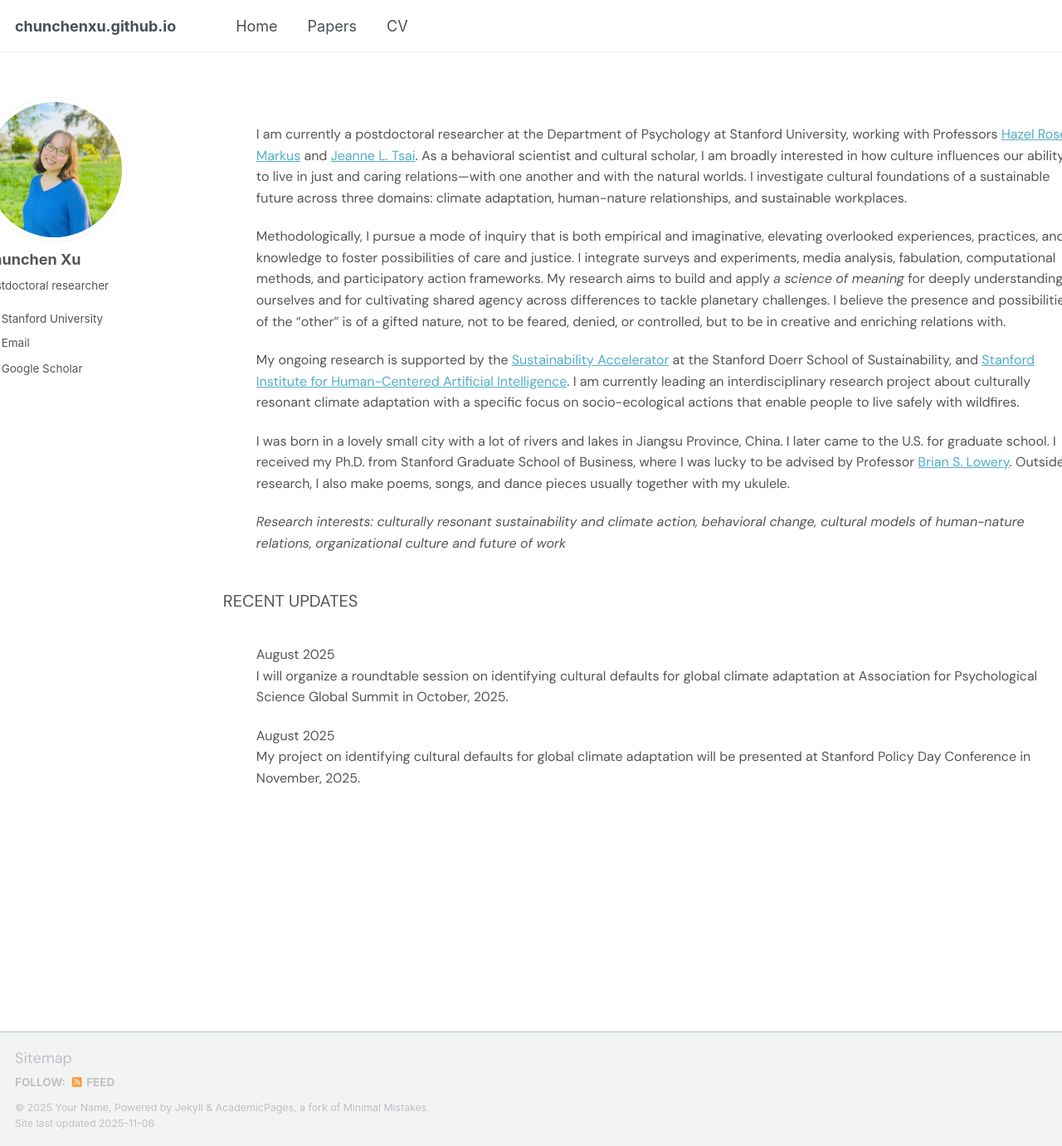
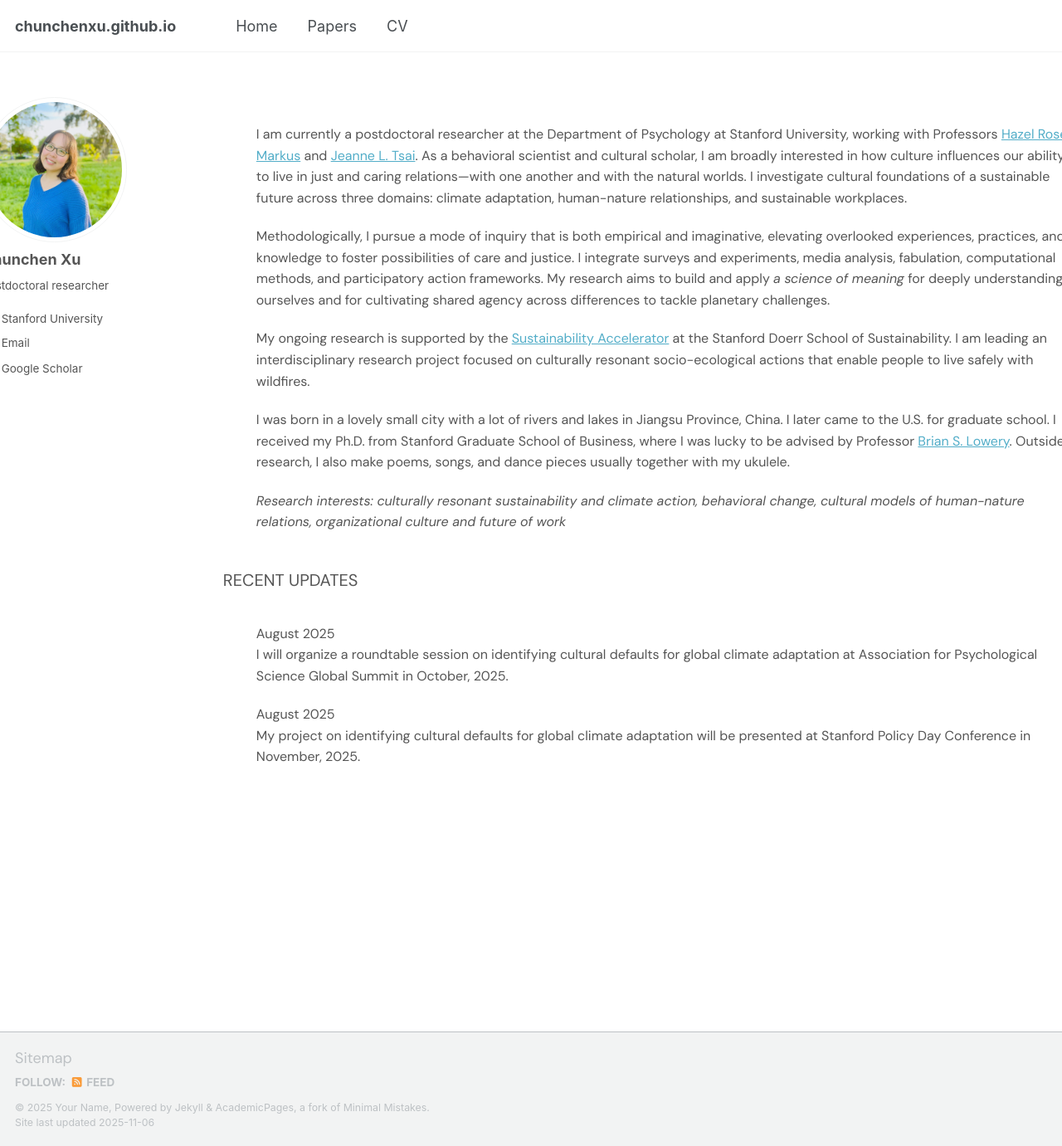
Before and after one commit to chunchenxu/chunchenxu.github.io, a Jekyll site: the page built from _pages/about.html, in a window 1280 px wide and 1381 px high. Shown: the whole window at 83% size. Built offline with Jekyll 4.4.1, drawn with Linux system fonts in a browser that asks for light colours; some web fonts are replaced; a script that is not in the unit is left out.

Commit message:
Update about.html

```diff
--- a/_pages/about.html
+++ b/_pages/about.html
@@ -11,9 +11,9 @@ redirect_from:
 
 <p>I am currently a postdoctoral researcher at the Department of Psychology at Stanford University, working with Professors <a href="https://web.stanford.edu/~hazelm/">Hazel Rose Markus</a> and <a href="https://psychology.stanford.edu/people/jeanne-l-tsai/">Jeanne L. Tsai</a>. As a behavioral scientist and cultural scholar, I am broadly interested in how culture influences our ability to live in just and caring relations—with one another and with the natural worlds. I investigate cultural foundations of a sustainable future across three domains: climate adaptation, human-nature relationships, and sustainable workplaces. </p>
 
-<p>Methodologically, I pursue a mode of inquiry that is both empirical and imaginative, elevating overlooked experiences, practices, and knowledge to foster possibilities of care and justice. I integrate surveys and experiments, media analysis, fabulation, computational methods, and participatory action frameworks. My research aims to build and apply <em>a science of meaning</em> for deeply understanding ourselves and for cultivating shared agency across differences to tackle planetary challenges. I believe the presence and possibilities of the “other” is of a gifted nature, not to be feared, denied, or controlled, but to be in creative and enriching relations with. </p>
+<p>Methodologically, I pursue a mode of inquiry that is both empirical and imaginative, elevating overlooked experiences, practices, and knowledge to foster possibilities of care and justice. I integrate surveys and experiments, media analysis, fabulation, computational methods, and participatory action frameworks. My research aims to build and apply <em>a science of meaning</em> for deeply understanding ourselves and for cultivating shared agency across differences to tackle planetary challenges.</p>
 
-<p>My ongoing research is supported by the <a href="https://sustainability-accelerator.stanford.edu/">Sustainability Accelerator</a> at the Stanford Doerr School of Sustainability, and <a href="https://hai.stanford.edu/">Stanford Institute for Human-Centered Artificial Intelligence</a>. I am currently leading an interdisciplinary research project about culturally resonant climate adaptation with a specific focus on socio-ecological actions that enable people to live safely with wildfires.
+<p>My ongoing research is supported by the <a href="https://sustainability-accelerator.stanford.edu/">Sustainability Accelerator</a> at the Stanford Doerr School of Sustainability. I am leading an interdisciplinary research project focused on culturally resonant socio-ecological actions that enable people to live safely with wildfires.
 
 <p>
 I was born in a lovely small city with a lot of rivers and lakes in Jiangsu Province, China. I later came to the U.S. for graduate school. I received my Ph.D. from Stanford Graduate School of Business, where I was lucky to be advised by Professor <a href="https://www.gsb.stanford.edu/faculty-research/faculty/brian-lowery">Brian S. Lowery</a>. Outside research, I also make poems, songs, and dance pieces usually together with my ukulele.
```
